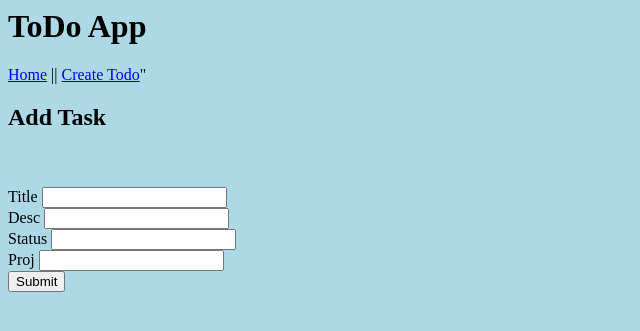
After one commit to billyderby22/todo, a Flask app: template application/templates/add_todo.html in a window 1280 px wide. The commit adds this page. Shown: the top 331 px of the page, without its empty margins (0-640 px from the left). Run offline with Flask 2, Linux system fonts and the light colour scheme; the template is opened without the code that fills it, so the values that code supplies are empty, except form fields; tables that the repository leaves empty hold one stand-in row (values such as "Sample post"); form fields are guessed from the names that the template uses.

Commit message:
adding forms

```diff
--- /dev/null
+++ b/application/templates/add_todo.html
@@ -0,0 +1,20 @@
+{% extends 'layout.html' %}
+{% block body %}
+<h2>Add Task</h2>
+<br>
+<div class="form">
+    <form method="POST" action="">
+        {{ form.hidden_tag() }}
+        <br>
+        {{ form.title.label }} {{ form.title }}
+        <br>
+        {{ form.desc.label }} {{ form.desc }}
+        <br>
+        {{ form.status.label }} {{ form.status }}
+        <br>
+        {{ form.proj_id.label }} {{ form.proj_id }}
+        <br>
+        {{ form.submit }}
+    </form>
+</div>
+{% endblock body %}
--- a/application/templates/layout.html
+++ b/application/templates/layout.html
@@ -4,7 +4,7 @@
     </head>
     <body style="background-color: lightblue;">
         <h1>ToDo App</h1>
-        <a href="{{ url_for('home') }}">Home</a>
+        <a href="{{ url_for('home') }}">Home</a> || <a href="{{url_for('create') }}">Create Todo</a>"
         <br>
         {% block body %}
         {% endblock body %}
--- a/requirements.txt
+++ b/requirements.txt
@@ -1,3 +1,5 @@
 flask
 flask-sqlalchemy
 pymysql
+flask-wtf
+wtforms
```
Also changed, not shown: application/forms.py (added, +9 -0 lines), application/routes.py (+15 -7 lines).
